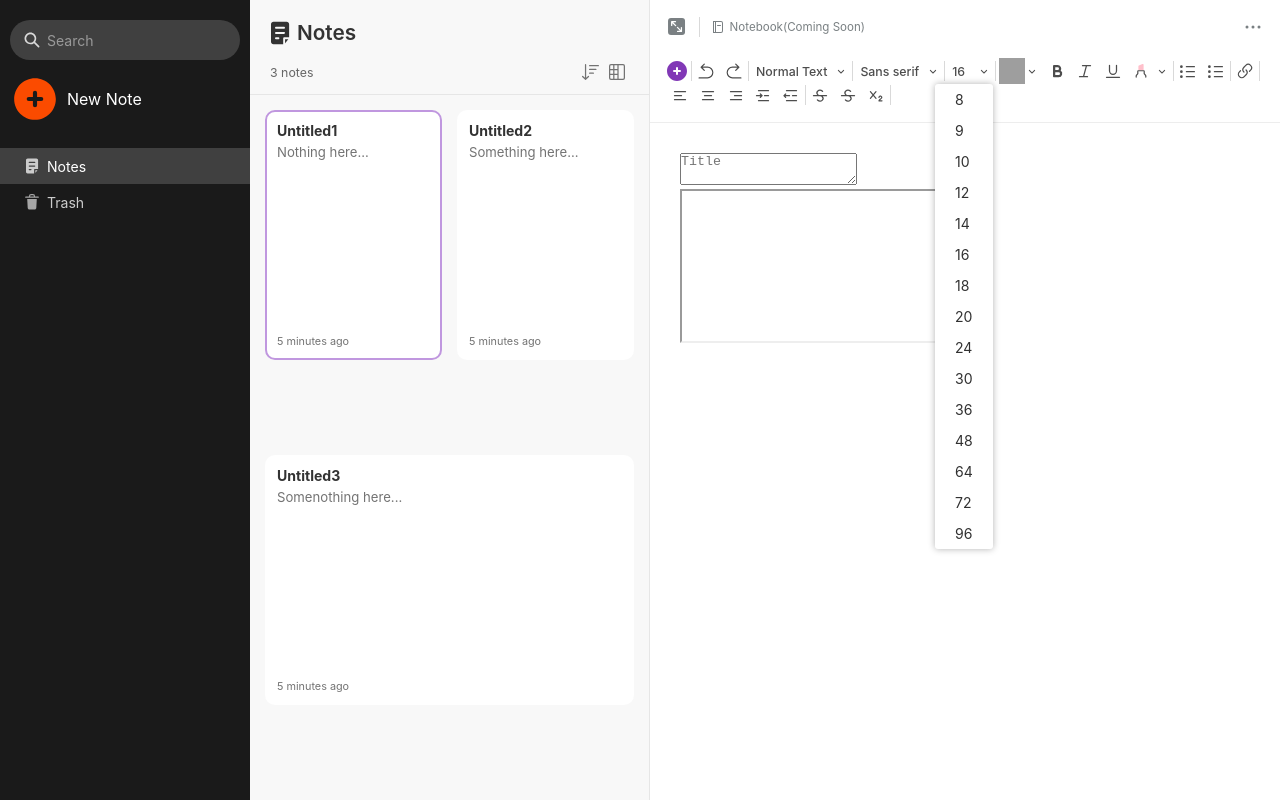
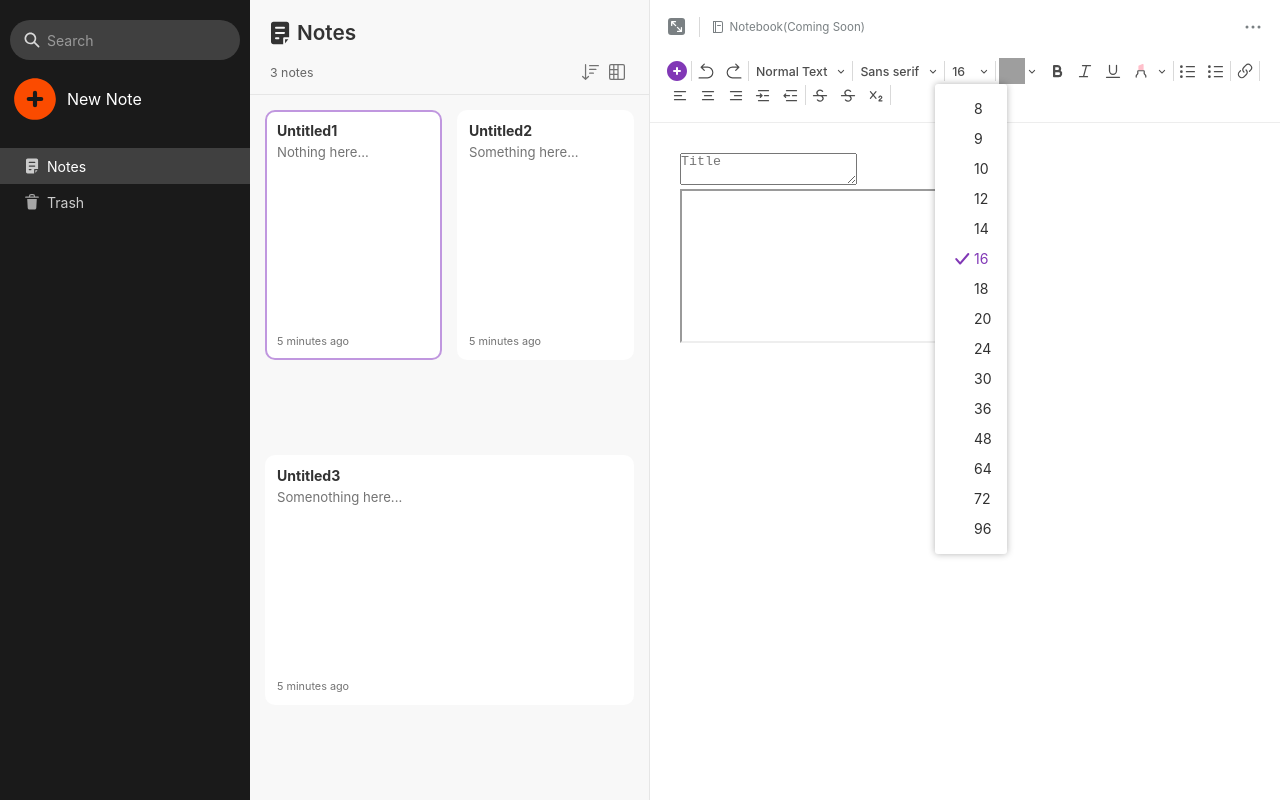
Before and after one commit to Mckenney17/Evernote-App-Clone, a React (Create React App) app: page / in a window 1280 px wide. Built offline with nearby package versions, Linux system fonts and the light colour scheme; grey boxes are pictures that could not be loaded.

Commit message:
select options card adjustments

```diff
--- a/src/components/FontFamiliesCard.js
+++ b/src/components/FontFamiliesCard.js
@@ -1,12 +1,14 @@
 import React from 'react'
 import './FontFamiliesCard.scss'
 
-function FontFamiliesCard() {
+function FontFamiliesCard({ toolsState, setToolsState }) {
     return (
         <div className="font-families-card">
             <ul>
             {[['Sans serif', 'Source Sans Pro'], ['Serif', 'Source Serif Pro'], ['Slab serif', 'Zilla Slab'], ['Monospace', 'Source Code Pro'], ['Script', 'Dancing Script'], ['Handwritten', 'Kalam']].map(([superFamily, fontFamily]) => (
-                <li key={superFamily}><button style={{ fontFamily }}>{superFamily}</button></li>
+                <li key={superFamily} className={toolsState.fontFamily === superFamily ? 'checked' : ''}>
+                    <button style={{ fontFamily }}>{superFamily}</button>
+                </li>
             ))}
             </ul>
         </div>
--- a/src/components/FontFamiliesCard.scss
+++ b/src/components/FontFamiliesCard.scss
@@ -7,13 +7,15 @@
     z-index: 3;
     border-radius: 3px;
     box-shadow: 0 0 7px rgba(#000, .3);
+    padding: 10px 0;
     opacity: 0;
 
     li button {
+        font-weight: 500;
         font-size: tscale(ts16);
         width: 100%;
         color: gray(g3);
-        padding: 7px 20px;
+        padding: 7px 25px;
         text-align: left;
         // font-weight: weight(bold);
 
@@ -21,4 +23,8 @@
             background: gray(g18);
         }
     }
+
+    li.checked button {
+        color: $sbc;
+    }
 }
--- a/src/components/FontSizeCard.js
+++ b/src/components/FontSizeCard.js
@@ -1,12 +1,19 @@
 import React from 'react'
 import './FontSizeCard.scss'
 
-function FontSizeCard() {
+function FontSizeCard({ toolsState, setToolsState }) {
     return (
         <div className="font-size-card">
             <ul>
             {[8,9,10,12,14,16,18,20,24,30,36,48,64,72,96].map((v, i) => (
-                <li key={`fz-${v}`}><button>{v}</button></li>
+                <li key={`fz-${v}`} className={toolsState.fontSize === v ? 'checked' : ''}>
+                    <button>
+                        <span className="check-mark-icon">
+                            <svg width="24" height="24" fill="none" xmlns="http://www.w3.org/2000/svg"><path fillRule="evenodd" clipRule="evenodd" d="M17.572 6.35a1.013 1.013 0 011.531 1.325l-8.212 9.488a1.013 1.013 0 01-1.532 0L5.497 12.7a1.012 1.012 0 111.531-1.325l3.097 3.578 7.447-8.603z" fill="currentColor"></path></svg>
+                        </span>
+                        {v}
+                    </button>
+                </li>
             ))}
             </ul>
         </div>
--- a/src/components/FontSizeCard.scss
+++ b/src/components/FontSizeCard.scss
@@ -6,19 +6,33 @@
     z-index: 3;
     border-radius: 3px;
     box-shadow: 0 0 7px rgba(#000, .3);
-    // padding: 10px 0;
+    padding: 10px 0;
     // opacity: 0;
 
     li button {
+        @include flex($ai: center);
         font-size: tscale(ts14);
+        padding: 3px 15px;
         width: 100%;
         color: gray(g3);
-        padding: 7px 20px;
         text-align: left;
+        line-height: 14px;
         // font-weight: weight(bold);
 
         &:hover {
             background: gray(g18);
         }
     }
+
+    .check-mark-icon {
+        max-height: 24px;
+        opacity: 0;
+    }
+
+    li.checked {
+        span, button {
+            color: $sbc;
+            opacity: 1;
+        }
+    }
 }
```
